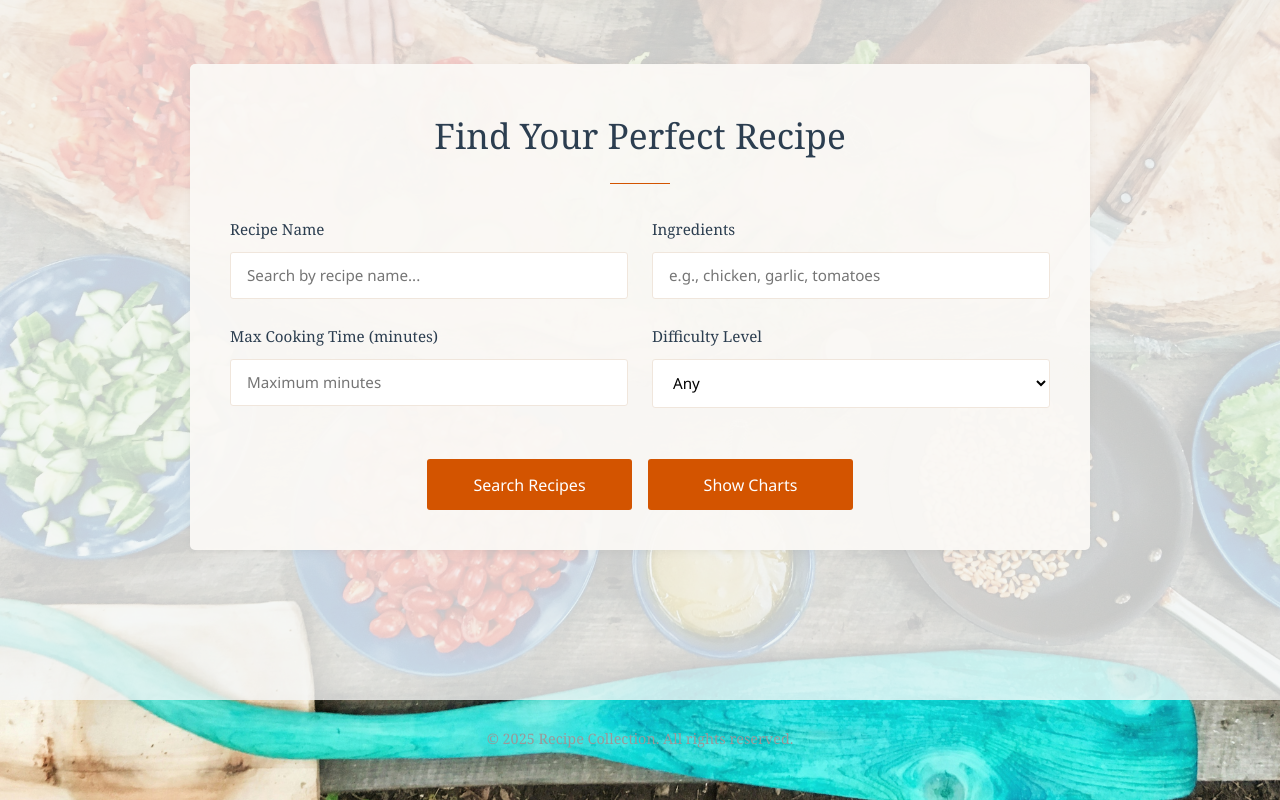
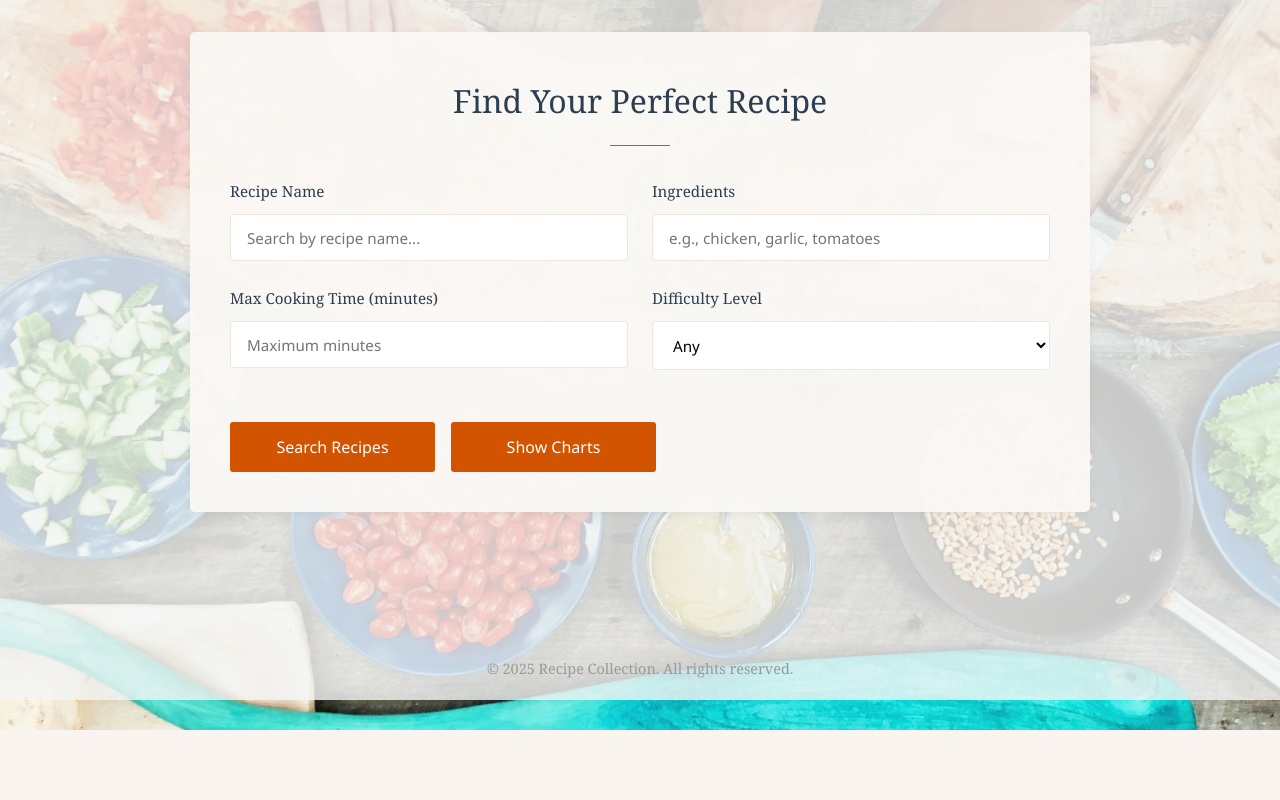
Before and after one commit to rob-cost/recipe-app, a Django app: page /search/ in a window 1280 px wide. Shown: the part 100-900 px from the top of the page. After the commit the page ends 830 px from the top, so only its background shows below. Run offline with Django 5.2, Linux system fonts and the light colour scheme; the visitor is signed in with stand-in values (Sample User, id 1).

Commit message:
Updated recipe_search template styling

```diff
--- a/src/recipe/static/recipes/css/style.css
+++ b/src/recipe/static/recipes/css/style.css
@@ -529,7 +529,7 @@
           display: flex;
           align-items: center;
           justify-content: center;
-          padding: 4rem 5%;
+          padding: 2rem 5%;
       }
 
       .search-container {
@@ -543,7 +543,7 @@
 
       .search-container h1 {
           text-align: center;
-          font-size: 2.2rem;
+          font-size: 2.0rem;
           font-weight: 400;
           margin-bottom: 0.5rem;
           color: #2c3e50;
@@ -586,8 +586,8 @@
       .search-buttons {
           display: flex;
           gap: 1rem;
-          justify-content: center;
-          align-items: flex-start;
+          justify-content: left;
+          align-items: center;
       }
 
       .search-btn {
```
